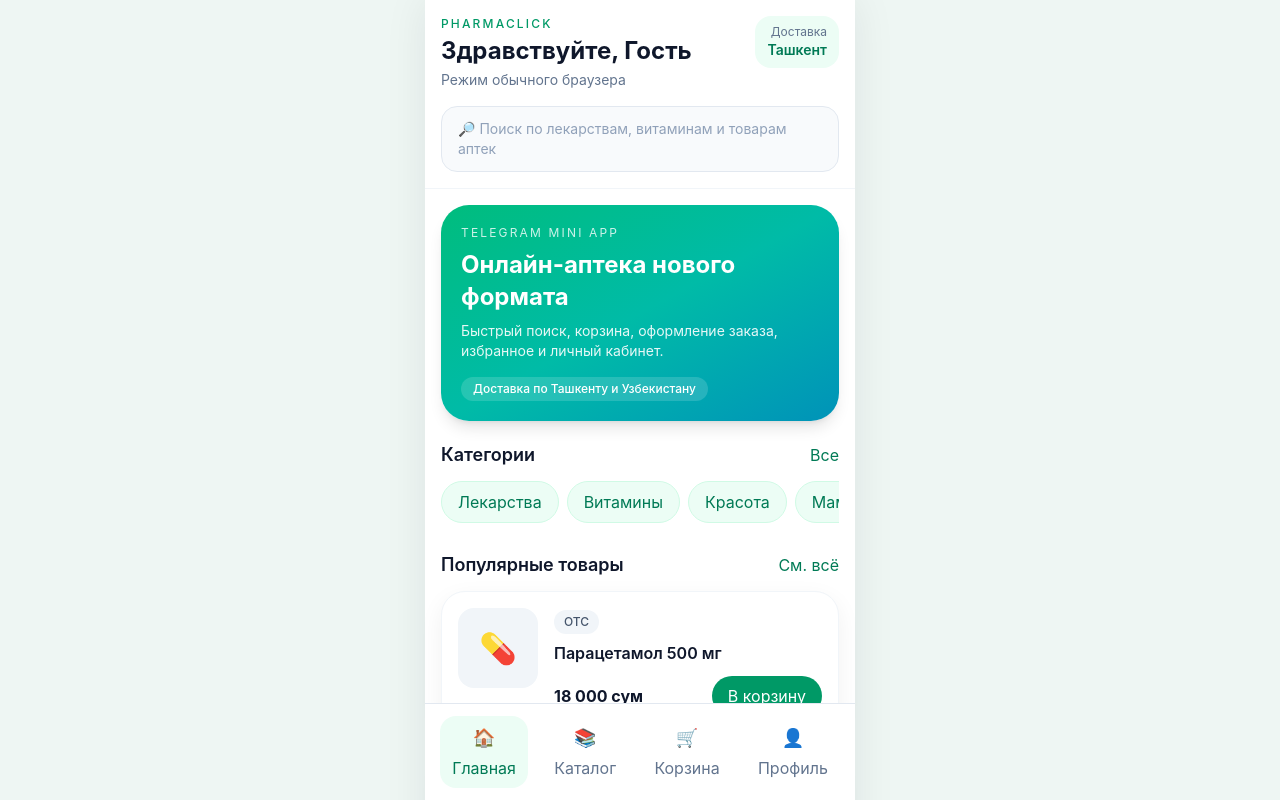
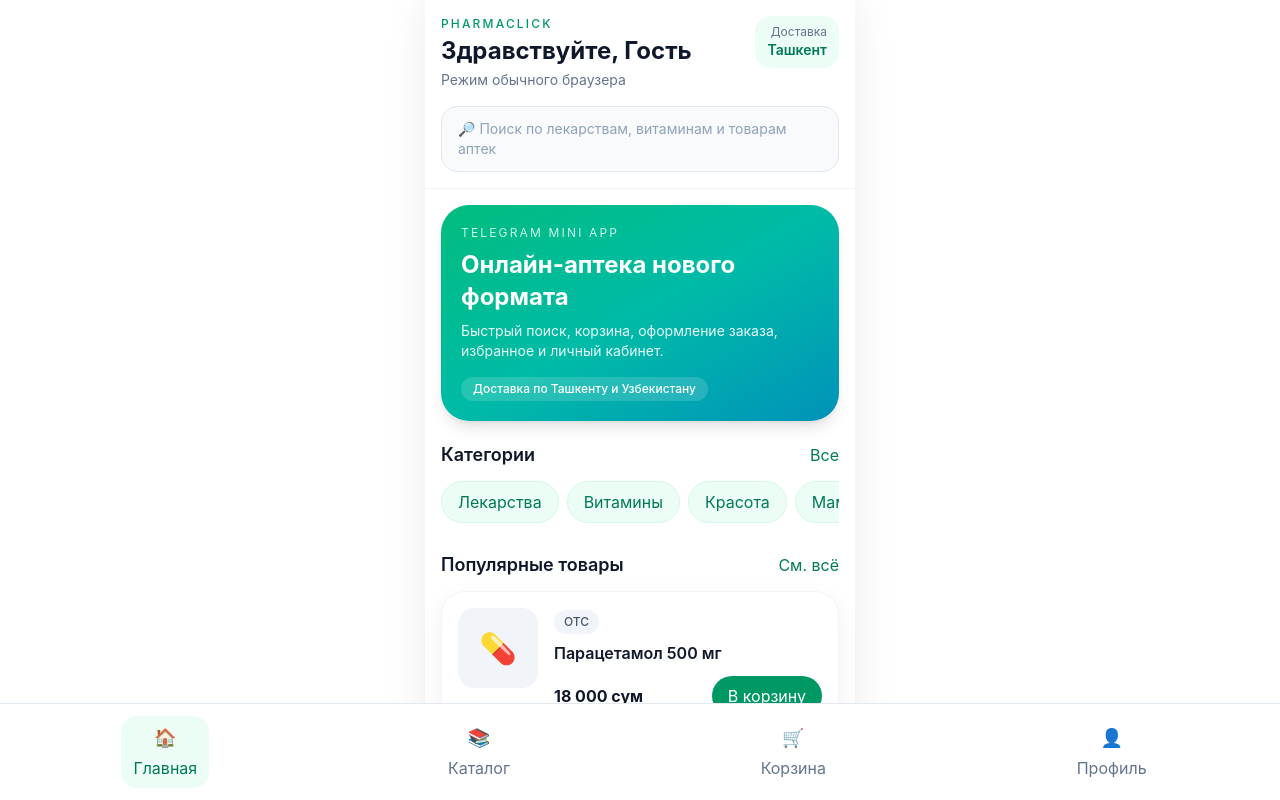
Before and after one commit to phanthooom/pharmaclick-telegram-mini-app, a Next.js app in the folder apps/miniapp/: page / in a window 1280 px wide. Shown: the top 800 px of the page. Built offline with nearby package versions, Linux system fonts and the light colour scheme.

Commit message:
feat: improve telegram mini app fullscreen shell and safe area

```diff
--- a/apps/miniapp/app/globals.css
+++ b/apps/miniapp/app/globals.css
@@ -2,28 +2,35 @@
 
 :root {
   --app-bg: #eef6f3;
+
   --tg-bg_color: #ffffff;
   --tg-text_color: #0f172a;
   --tg-hint_color: #64748b;
   --tg-button_color: #10b981;
   --tg-button_text_color: #ffffff;
+
+  --safe-top: 0px;
+  --safe-right: 0px;
+  --safe-bottom: 0px;
+  --safe-left: 0px;
+
+  --content-safe-top: 0px;
+  --content-safe-right: 0px;
+  --content-safe-bottom: 0px;
+  --content-safe-left: 0px;
 }
 
 * {
   box-sizing: border-box;
 }
 
-html {
-  background: var(--app-bg);
-}
-
+html,
 body {
   margin: 0;
   min-width: 320px;
-  background:
-    radial-gradient(circle at top, rgba(16, 185, 129, 0.12), transparent 30%),
-    linear-gradient(180deg, #f7fbfa 0%, #eef6f3 100%);
-  color: var(--tg-text_color);
+  min-height: 100%;
+  background: var(--tg-bg_color, var(--app-bg));
+  color: var(--tg-text_color, #0f172a);
   font-family:
     Inter,
     ui-sans-serif,
@@ -32,6 +39,14 @@
     BlinkMacSystemFont,
     "Segoe UI",
     sans-serif;
+}
+
+body {
+  min-height: 100dvh;
+}
+
+html[data-tg="true"] body {
+  background: var(--tg-bg_color, #ffffff);
 }
 
 button,
--- a/apps/miniapp/app/layout.tsx
+++ b/apps/miniapp/app/layout.tsx
@@ -1,5 +1,7 @@
 import type { Metadata, Viewport } from "next";
+import Script from "next/script";
 import "./globals.css";
+import { TelegramProvider } from "../components/telegram-provider";
 
 export const metadata: Metadata = {
   title: "PharmaClick Mini App",
@@ -10,7 +12,7 @@
   width: "device-width",
   initialScale: 1,
   viewportFit: "cover",
-  themeColor: "#0f172a",
+  themeColor: "#eef6f3",
 };
 
 export default function RootLayout({
@@ -20,7 +22,11 @@
 }>) {
   return (
     <html lang="ru">
-      <body>{children}</body>
+      <body>
+        <Script src="https://telegram.org/js/telegram-web-app.js" strategy="beforeInteractive" />
+        <TelegramProvider />
+        {children}
+      </body>
     </html>
   );
 }
--- a/apps/miniapp/app/page.tsx
+++ b/apps/miniapp/app/page.tsx
@@ -1,7 +1,7 @@
 "use client";
 
 import { useEffect, useMemo, useState } from "react";
-import { getTelegramWebApp, initTelegramWebApp } from "../lib/telegram";
+import { getTelegramWebApp, initTelegramWebApp, isTelegramEnvironment } from "../lib/telegram";
 
 const categories = [
   "Лекарства",
@@ -46,10 +46,21 @@
       : "Режим обычного браузера";
   }, [isTelegram]);
 
+  const shellClass = isTelegramEnvironment()
+    ? "w-full min-h-[100dvh] bg-white"
+    : "mx-auto w-full max-w-[430px] min-h-screen bg-white shadow-[0_0_40px_rgba(15,23,42,0.08)]";
+
   return (
-    <main className="min-h-screen bg-[var(--app-bg)] text-slate-900">
-      <div className="mx-auto flex min-h-screen w-full max-w-[430px] flex-col bg-white shadow-[0_0_40px_rgba(15,23,42,0.08)]">
-        <header className="sticky top-0 z-20 border-b border-slate-100 bg-white/90 px-4 pb-4 pt-[max(16px,env(safe-area-inset-top))] backdrop-blur">
+    <main className="min-h-[100dvh] bg-[var(--tg-bg_color,var(--app-bg))] text-slate-900">
+      <div className={shellClass}>
+        <header
+          className="sticky top-0 z-20 border-b border-slate-100 bg-white/90 px-4 pb-4 backdrop-blur"
+          style={{
+            paddingTop: "max(16px, var(--content-safe-top))",
+            paddingLeft: "max(16px, var(--content-safe-left))",
+            paddingRight: "max(16px, var(--content-safe-right))",
+          }}
+        >
           <div className="mb-4 flex items-start justify-between gap-3">
             <div>
               <p className="text-xs font-medium uppercase tracking-[0.18em] text-emerald-600">
@@ -74,14 +85,18 @@
           </div>
         </header>
 
-        <section className="px-4 pt-4">
+        <section
+          className="px-4 pt-4"
+          style={{
+            paddingLeft: "max(16px, var(--content-safe-left))",
+            paddingRight: "max(16px, var(--content-safe-right))",
+          }}
+        >
           <div className="rounded-[28px] bg-gradient-to-br from-emerald-500 via-teal-500 to-cyan-600 p-5 text-white shadow-lg">
             <div className="text-xs uppercase tracking-[0.18em] text-white/80">
               Telegram Mini App
             </div>
-            <h2 className="mt-2 text-2xl font-bold">
-              Онлайн-аптека нового формата
-            </h2>
+            <h2 className="mt-2 text-2xl font-bold">Онлайн-аптека нового формата</h2>
             <p className="mt-2 text-sm text-white/90">
               Быстрый поиск, корзина, оформление заказа, избранное и личный кабинет.
             </p>
@@ -91,7 +106,13 @@
           </div>
         </section>
 
-        <section className="px-4 pt-5">
+        <section
+          className="px-4 pt-5"
+          style={{
+            paddingLeft: "max(16px, var(--content-safe-left))",
+            paddingRight: "max(16px, var(--content-safe-right))",
+          }}
+        >
           <div className="mb-3 flex items-center justify-between">
             <h3 className="text-lg font-semibold">Категории</h3>
             <button className="text-sm font-medium text-emerald-700">Все</button>
@@ -109,7 +130,13 @@
           </div>
         </section>
 
-        <section className="px-4 pt-5">
+        <section
+          className="px-4 pt-5"
+          style={{
+            paddingLeft: "max(16px, var(--content-safe-left))",
+            paddingRight: "max(16px, var(--content-safe-right))",
+          }}
+        >
           <div className="mb-3 flex items-center justify-between">
             <h3 className="text-lg font-semibold">Популярные товары</h3>
             <button className="text-sm font-medium text-emerald-700">См. всё</button>
@@ -136,10 +163,7 @@
                     </h4>
 
                     <div className="mt-3 flex items-center justify-between">
-                      <span className="text-base font-bold text-slate-900">
-                        {product.price}
-                      </span>
-
+                      <span className="text-base font-bold text-slate-900">{product.price}</span>
                       <button className="rounded-full bg-emerald-600 px-4 py-2 text-sm font-semibold text-white">
                         В корзину
                       </button>
@@ -151,7 +175,13 @@
           </div>
         </section>
 
-        <section className="px-4 pb-28 pt-5">
+        <section
+          className="px-4 pb-28 pt-5"
+          style={{
+            paddingLeft: "max(16px, var(--content-safe-left))",
+            paddingRight: "max(16px, var(--content-safe-right))",
+          }}
+        >
           <div className="rounded-[24px] border border-amber-200 bg-amber-50 p-4 text-sm leading-6 text-amber-900">
             <div className="mb-1 font-semibold">Важно</div>
             Самолечение может быть вредным для здоровья. Перед применением лекарственных
@@ -159,7 +189,14 @@
           </div>
         </section>
 
-        <nav className="fixed bottom-0 left-1/2 z-30 flex w-full max-w-[430px] -translate-x-1/2 items-center justify-around border-t border-slate-200 bg-white px-2 pb-[max(12px,env(safe-area-inset-bottom))] pt-3">
+        <nav
+          className="fixed bottom-0 left-0 right-0 z-30 flex items-center justify-around border-t border-slate-200 bg-white px-2 pt-3"
+          style={{
+            paddingLeft: "max(8px, var(--content-safe-left))",
+            paddingRight: "max(8px, var(--content-safe-right))",
+            paddingBottom: "max(12px, var(--content-safe-bottom))",
+          }}
+        >
           {navItems.map((item) => {
             const active = activeNav === item.key;
 
--- /dev/null
+++ b/apps/miniapp/components/telegram-provider.tsx
@@ -0,0 +1,43 @@
+"use client";
+
+import { useEffect } from "react";
+import { initTelegramWebApp } from "../lib/telegram";
+
+export function TelegramProvider() {
+    useEffect(() => {
+        const tg = initTelegramWebApp();
+        if (!tg) return;
+
+        const applyInsets = () => {
+            const root = document.documentElement;
+
+            const safe = tg.safeAreaInset ?? { top: 0, right: 0, bottom: 0, left: 0 };
+            const content = tg.contentSafeAreaInset ?? safe;
+
+            root.style.setProperty("--safe-top", `${safe.top ?? 0}px`);
+            root.style.setProperty("--safe-right", `${safe.right ?? 0}px`);
+            root.style.setProperty("--safe-bottom", `${safe.bottom ?? 0}px`);
+            root.style.setProperty("--safe-left", `${safe.left ?? 0}px`);
+
+            root.style.setProperty("--content-safe-top", `${content.top ?? 0}px`);
+            root.style.setProperty("--content-safe-right", `${content.right ?? 0}px`);
+            root.style.setProperty("--content-safe-bottom", `${content.bottom ?? 0}px`);
+            root.style.setProperty("--content-safe-left", `${content.left ?? 0}px`);
+        };
+
+        applyInsets();
+
+        const onSafeAreaChanged = () => applyInsets();
+        const onContentSafeAreaChanged = () => applyInsets();
+
+        tg.onEvent?.("safeAreaChanged", onSafeAreaChanged);
+        tg.onEvent?.("contentSafeAreaChanged", onContentSafeAreaChanged);
+
+        return () => {
+            tg.offEvent?.("safeAreaChanged", onSafeAreaChanged);
+            tg.offEvent?.("contentSafeAreaChanged", onContentSafeAreaChanged);
+        };
+    }, []);
+
+    return null;
+}
--- a/apps/miniapp/lib/telegram.ts
+++ b/apps/miniapp/lib/telegram.ts
@@ -1,18 +1,38 @@
+export type Insets = {
+  top?: number;
+  bottom?: number;
+  left?: number;
+  right?: number;
+};
+
+export type TelegramWebAppUser = {
+  id?: number;
+  first_name?: string;
+  last_name?: string;
+  username?: string;
+  language_code?: string;
+};
+
 export type TelegramWebApp = {
   ready?: () => void;
   expand?: () => void;
+  requestFullscreen?: () => void;
+  exitFullscreen?: () => void;
+  disableVerticalSwipes?: () => void;
+  enableClosingConfirmation?: () => void;
+  setHeaderColor?: (color: string) => void;
+  setBackgroundColor?: (color: string) => void;
   colorScheme?: "light" | "dark";
+  isFullscreen?: boolean;
+  safeAreaInset?: Insets;
+  contentSafeAreaInset?: Insets;
   initDataUnsafe?: {
-    user?: {
-      id?: number;
-      first_name?: string;
-      last_name?: string;
-      username?: string;
-      language_code?: string;
-    };
+    user?: TelegramWebAppUser;
     start_param?: string;
   };
   themeParams?: Record<string, string>;
+  onEvent?: (event: string, cb: () => void) => void;
+  offEvent?: (event: string, cb: () => void) => void;
 };
 
 declare global {
@@ -28,20 +48,35 @@
   return window.Telegram?.WebApp ?? null;
 }
 
+export function isTelegramEnvironment() {
+  return Boolean(getTelegramWebApp());
+}
+
 export function initTelegramWebApp(): TelegramWebApp | null {
   const tg = getTelegramWebApp();
-
   if (!tg) return null;
 
   tg.ready?.();
   tg.expand?.();
+  tg.disableVerticalSwipes?.();
+  tg.enableClosingConfirmation?.();
 
+  try {
+    tg.requestFullscreen?.();
+  } catch { }
+
+  const root = document.documentElement;
   const theme = tg.themeParams ?? {};
-  const root = document.documentElement;
 
   Object.entries(theme).forEach(([key, value]) => {
     root.style.setProperty(`--tg-${key}`, value);
   });
 
+  root.dataset.tg = "true";
+  root.dataset.tgScheme = tg.colorScheme ?? "light";
+
+  tg.setHeaderColor?.("#ffffff");
+  tg.setBackgroundColor?.("#eef6f3");
+
   return tg;
 }
```
